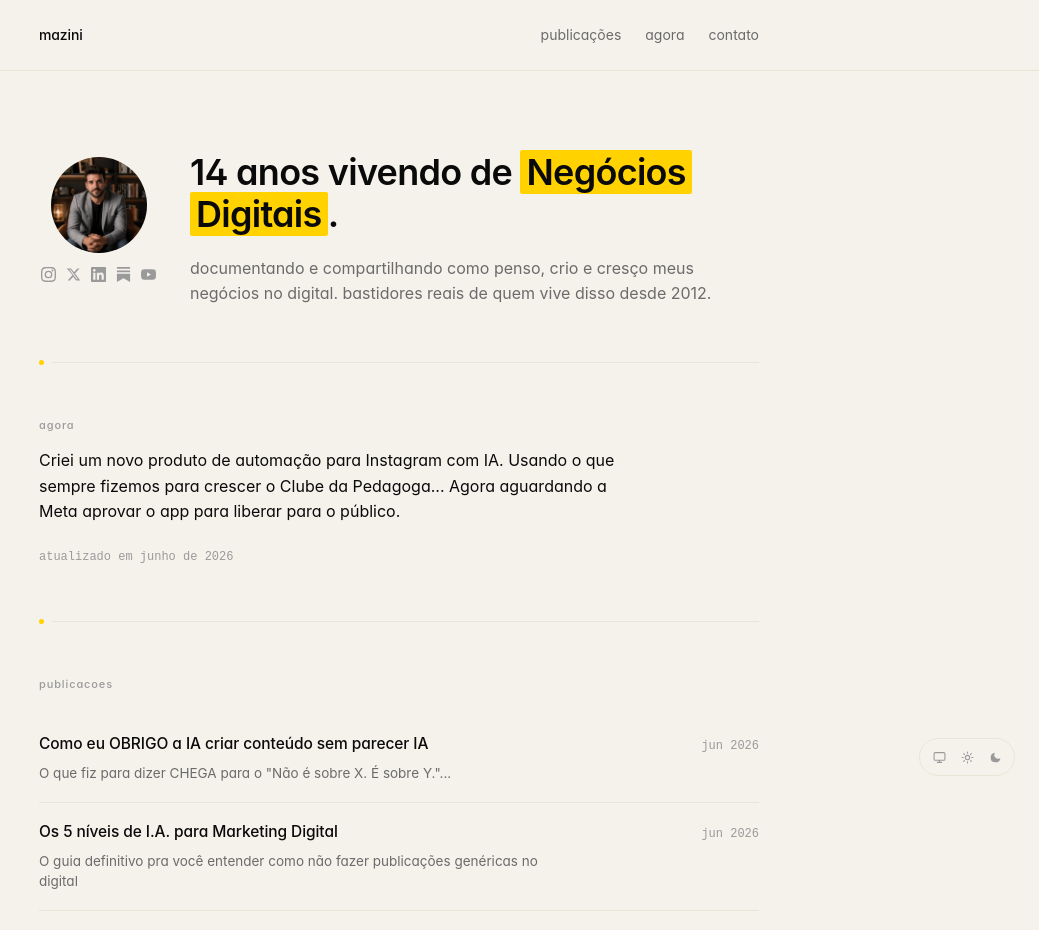
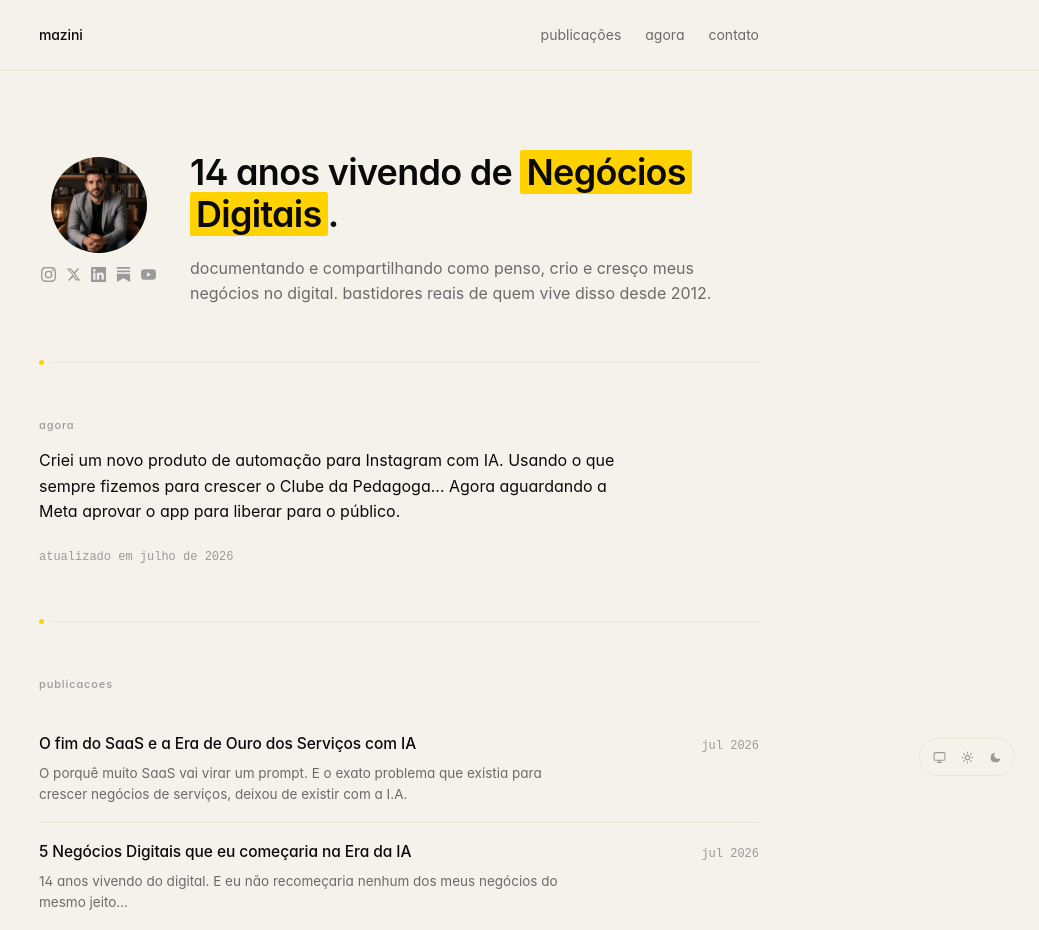
Before and after one commit to luizmazini/luizmazini-site, a Nuxt app: page / in a window 1280 px wide. Shown: the top 930 px of the page, without its empty margins (241-1280 px from the left). Built offline with nearby package versions, Linux system fonts and the light colour scheme.

Commit message:
atualização do now e das publicações de substack

```diff
--- a/app/components/NowBlock.vue
+++ b/app/components/NowBlock.vue
@@ -13,7 +13,7 @@
       Agora aguardando a Meta aprovar o app para liberar para o público.
     </p>
 
-    <span class="t-meta now-meta">atualizado em junho de 2026</span>
+    <span class="t-meta now-meta">atualizado em julho de 2026</span>
   </section>
 </template>
 
--- a/app/pages/index.vue
+++ b/app/pages/index.vue
@@ -30,6 +30,20 @@
 }
 
 const essays: Essay[] = [
+{
+    title: 'O fim do SaaS e a Era de Ouro dos Serviços com IA',
+    date: 'jul 2026',
+    description:
+      'O porquê muito SaaS vai virar um prompt. E o exato problema que existia para crescer negócios de serviços, deixou de existir com a I.A.',
+    url: 'https://mazini.substack.com/p/o-fim-do-saas-e-a-era-de-ouro-dos',
+  },
+{
+    title: '5 Negócios Digitais que eu começaria na Era da IA',
+    date: 'jul 2026',
+    description:
+      '14 anos vivendo do digital. E eu não recomeçaria nenhum dos meus negócios do mesmo jeito...',
+    url: 'https://mazini.substack.com/p/5-negocios-digitais-que-eu-comecaria',
+  },
 {
     title: 'Como eu OBRIGO a IA criar conteúdo sem parecer IA',
     date: 'jun 2026',
```
